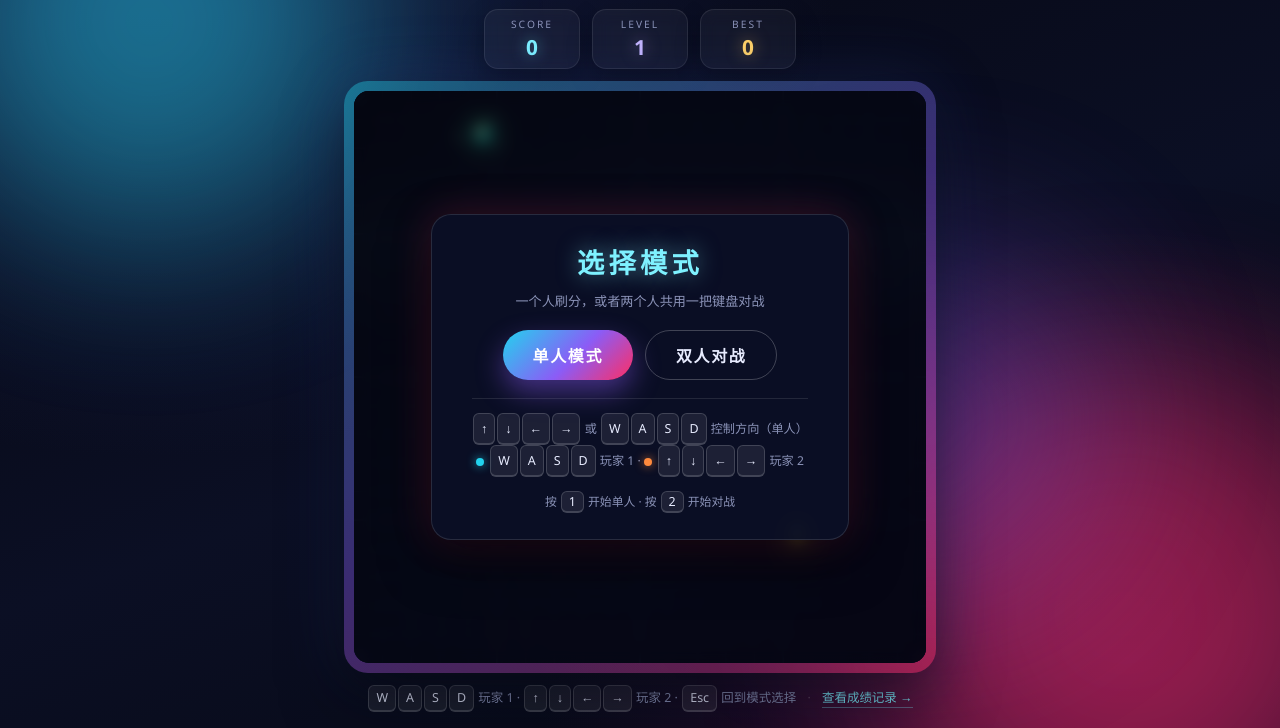
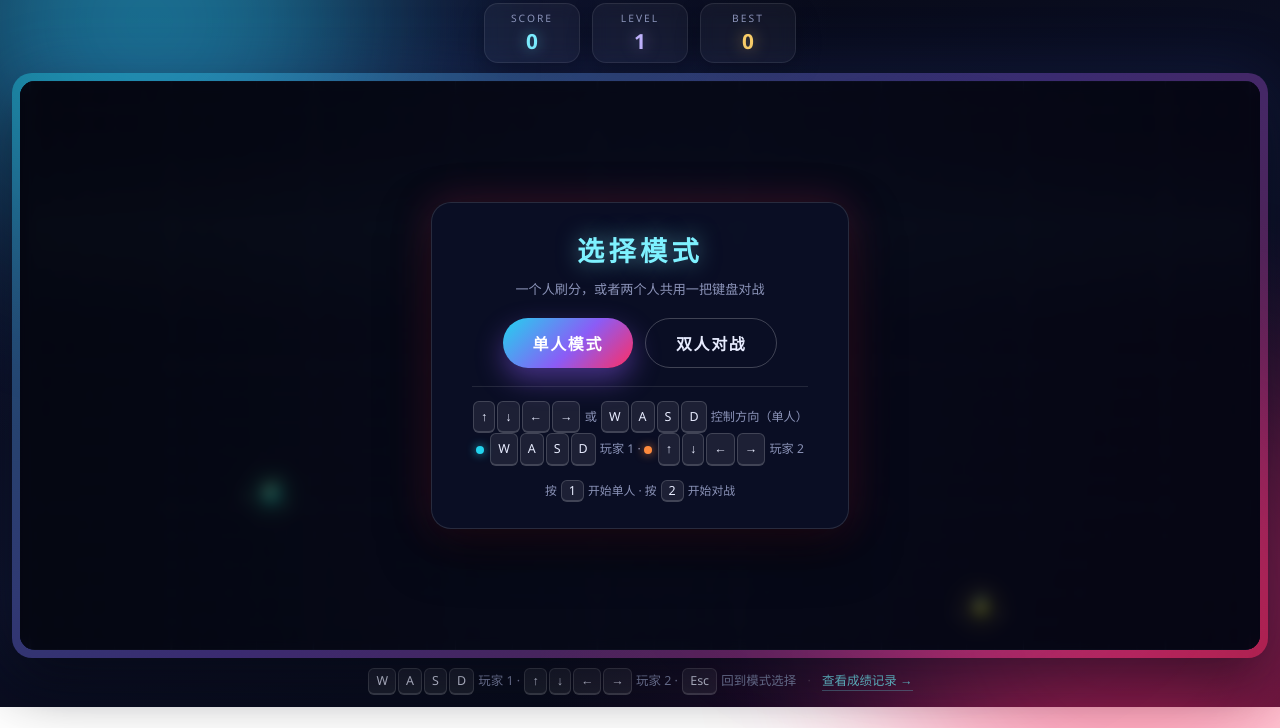
Before and after one commit to UCAS-yangxb/snake, a plain HTML site: page index.html in a window 1280 px wide. Shown: the part 93-821 px from the top of the page. After the commit the page ends 800 px from the top, so only its background shows below. Drawn offline with Linux system fonts and the light colour scheme; animation ran at ten frames a second.

Commit message:
fix: 棋盘改为铺满窗口的长方形活动区
问题：上一版只是把正方形棋盘按窗口短边放大，宽屏左右仍然空着一大片，活动空间并没有真正变大。
改法：短边固定 MIN_TILES(20) 格，长边按窗口比例延伸，棋盘铺满整个窗口——1600×1000 下约为 35×20 格，1920×1080 下约为 50×20 格。网格按 cols×rows 绘制并居中（cell 像素尺寸 + offX/offY 偏移），墙面碰撞、食物生成、蛇身与食物绘制、开局提示全部改用 cols/rows 与偏移量。
细节：对局进行中窗口变化只缩放不重排格数，避免蛇被瞬移；每局开始时按当前窗口重新排布。初始位置改为棋盘正中央，双人模式从中心向两侧分列。食物数量随面积缩放（单人 max(1, round(面积/400))、对战 max(3, round(面积/200))），避免在空旷地图里到处找不到吃的。
验证：测试新增长方形横向范围断言（走 14 步仍不撞墙，证明横向格子远多于 20），并覆盖开局待机、双方就绪、反向键不掉头、胜负判定、成绩记录；无头 Chrome 在 1600×1000 与 1920×1080 下渲染确认棋盘横向铺满。

```diff
--- a/index.html
+++ b/index.html
@@ -22,18 +22,18 @@
         }
 
         body {
-            min-height: 100vh;
+            height: 100vh;
             display: flex;
-            align-items: center;
+            align-items: stretch;
             justify-content: center;
-            padding: 14px 14px 16px;
+            padding: 10px 12px 12px;
             color: var(--ink);
             font-family: 'Segoe UI', 'PingFang SC', 'Microsoft YaHei', system-ui, sans-serif;
             background:
                 radial-gradient(1100px 780px at 12% 8%, #17204a 0%, transparent 62%),
                 radial-gradient(980px 720px at 88% 92%, #3a0f3d 0%, transparent 60%),
                 linear-gradient(160deg, #05060f 0%, #0b0f24 55%, #060812 100%);
-            overflow-x: hidden;
+            overflow: hidden;
         }
 
         /* 背景里缓慢漂移的极光光斑 */
@@ -61,7 +61,10 @@
             display: flex;
             flex-direction: column;
             align-items: center;
-            gap: 12px;
+            gap: 10px;
+            width: 100%;
+            max-width: 1800px;
+            height: 100%;
         }
 
         .title {
@@ -142,10 +145,11 @@
 
         .board {
             position: relative;
-            width: min(1200px, 94vw, 74vh);
-            aspect-ratio: 1 / 1;
-            padding: 10px;
-            border-radius: 24px;
+            flex: 1 1 auto;
+            width: 100%;
+            min-height: 240px;
+            padding: 8px;
+            border-radius: 20px;
             background: linear-gradient(145deg, rgba(34, 211, 238, .38), rgba(139, 92, 246, .38), rgba(255, 46, 99, .38));
             box-shadow: 0 26px 60px rgba(0, 0, 0, .55), 0 0 70px rgba(80, 120, 255, .16);
             animation: boardIn .85s ease both;
@@ -166,7 +170,7 @@
 
         .overlay {
             position: absolute;
-            inset: 10px;
+            inset: 8px;
             display: flex;
             align-items: center;
             justify-content: center;
@@ -482,10 +486,15 @@
             const value3 = document.getElementById('value3');
 
             /* ---------------- 基础参数 ---------------- */
-            const tileCount = 20;                // 逻辑格子数固定，棋盘尺寸随屏幕变化
-            let SIZE = 600;                      // 逻辑画布边长（CSS 像素）
-            let gridSize = SIZE / tileCount;     // 每格像素
-            let scaleK = 1;                      // 相对 600px 基准的缩放系数，用于等比调整光效
+            const MIN_TILES = 20;                // 短边至少 20 格，长边按窗口比例延伸成长方形
+            let cols = 20;                       // 横向格数
+            let rows = 20;                       // 纵向格数
+            let cell = 30;                       // 每格像素
+            let offX = 0;                        // 网格在画布内的水平居中偏移
+            let offY = 0;                        // 网格在画布内的垂直居中偏移
+            let boardW = 600;                    // 画布逻辑宽度
+            let boardH = 600;                    // 画布逻辑高度
+            let scaleK = 1;                      // 相对 30px 格子的缩放系数，用于等比调整光效
             let boardReady = false;
             const START_SPEED = 130;             // 单人模式每步毫秒数，越小越快
             const MIN_SPEED = 65;
@@ -543,10 +552,10 @@
                 element.classList.add('bump');
             }
 
-            function cellCenter(cell) {
+            function cellCenter(pos) {
                 return {
-                    x: cell.x * gridSize + gridSize / 2,
-                    y: cell.y * gridSize + gridSize / 2
+                    x: offX + pos.x * cell + cell / 2,
+                    y: offY + pos.y * cell + cell / 2
                 };
             }
 
@@ -556,20 +565,33 @@
                 return m + ':' + (s < 10 ? '0' + s : s);
             }
 
-            // 让棋盘铺满可用空间：按窗口尺寸重算逻辑尺寸，并按设备像素比提高分辨率
-            function resizeBoard() {
+            // 让棋盘铺满窗口：短边固定 MIN_TILES 格，长边按窗口比例延伸成长方形
+            function resizeBoard(reshape) {
                 const rect = canvas.getBoundingClientRect();
-                const cssSize = Math.max(240, Math.round(Math.min(rect.width, rect.height)));
-                if (boardReady && cssSize === SIZE) return;
+                const w = Math.max(320, Math.round(rect.width));
+                const h = Math.max(240, Math.round(rect.height));
+                if (boardReady && w === boardW && h === boardH && !reshape) return;
 
-                SIZE = cssSize;
-                gridSize = SIZE / tileCount;
-                scaleK = gridSize / 30;
+                boardW = w;
+                boardH = h;
+
+                // 对局进行中只缩放不重排格数，避免蛇的位置被瞬移
+                if (reshape || !boardReady || phase !== 'playing') {
+                    cell = Math.min(w, h) / MIN_TILES;
+                    cols = Math.max(MIN_TILES, Math.floor(w / cell));
+                    rows = Math.max(MIN_TILES, Math.floor(h / cell));
+                } else {
+                    cell = Math.min(w / cols, h / rows);
+                }
+
+                offX = (w - cols * cell) / 2;
+                offY = (h - rows * cell) / 2;
+                scaleK = cell / 30;
                 boardReady = true;
 
                 const dpr = Math.min(window.devicePixelRatio || 1, 2);
-                canvas.width = Math.round(SIZE * dpr);
-                canvas.height = Math.round(SIZE * dpr);
+                canvas.width = Math.round(w * dpr);
+                canvas.height = Math.round(h * dpr);
                 ctx.setTransform(dpr, 0, 0, dpr, 0, 0);
             }
 
@@ -656,8 +678,8 @@
             function freeCells() {
                 const occupied = occupiedCells();
                 const free = [];
-                for (let x = 0; x < tileCount; x++) {
-                    for (let y = 0; y < tileCount; y++) {
+                for (let x = 0; x < cols; x++) {
+                    for (let y = 0; y < rows; y++) {
                         if (!occupied.has(x + ',' + y)) free.push({ x: x, y: y });
                     }
                 }
@@ -680,6 +702,7 @@
             function startRound(nextMode) {
                 mode = nextMode;
                 phase = 'playing';
+                resizeBoard(true);       // 每局开始时按当前窗口重新排布格子
                 roundStarted = false;
                 startedAt = 0;
                 clockSecond = -1;
@@ -691,17 +714,23 @@
                 bestAtStart = highScore;
                 soloLevel = 1;
 
+                const midRow = Math.floor(rows / 2);
+                const midCol = Math.floor(cols / 2);
+                const area = cols * rows;
+
                 if (mode === 'versus') {
+                    const gap = Math.max(3, Math.min(6, Math.floor(cols / 8)));
                     snakes = [
-                        makeSnake('玩家 1', [{ x: 6, y: 10 }, { x: 5, y: 10 }, { x: 4, y: 10 }], { x: 1, y: 0 }, PALETTES.p1),
-                        makeSnake('玩家 2', [{ x: 13, y: 10 }, { x: 14, y: 10 }, { x: 15, y: 10 }], { x: -1, y: 0 }, PALETTES.p2)
+                        makeSnake('玩家 1', [{ x: midCol - gap, y: midRow }, { x: midCol - gap - 1, y: midRow }, { x: midCol - gap - 2, y: midRow }], { x: 1, y: 0 }, PALETTES.p1),
+                        makeSnake('玩家 2', [{ x: midCol + gap, y: midRow }, { x: midCol + gap + 1, y: midRow }, { x: midCol + gap + 2, y: midRow }], { x: -1, y: 0 }, PALETTES.p2)
                     ];
                     speed = VERSUS_SPEED;
-                    setupFoods(3);
+                    // 棋盘越大，食物越多，避免在空旷的长方形地图里到处找不到吃的
+                    setupFoods(Math.max(3, Math.round(area / 200)));
                 } else {
-                    snakes = [makeSnake('玩家', [{ x: 10, y: 10 }, { x: 9, y: 10 }, { x: 8, y: 10 }], { x: 1, y: 0 }, PALETTES.solo)];
+                    snakes = [makeSnake('玩家', [{ x: midCol, y: midRow }, { x: midCol - 1, y: midRow }, { x: midCol - 2, y: midRow }], { x: 1, y: 0 }, PALETTES.solo)];
                     speed = START_SPEED;
-                    setupFoods(1);
+                    setupFoods(Math.max(1, Math.round(area / 400)));
                 }
 
                 // 开局先不动：等玩家按下第一个方向键再出发，避免还没反应过来就被蛇带着走
@@ -798,7 +827,7 @@
                 const deaths = new Map();
                 active.forEach(s => {
                     const head = heads.get(s);
-                    if (head.x < 0 || head.x >= tileCount || head.y < 0 || head.y >= tileCount) {
+                    if (head.x < 0 || head.x >= cols || head.y < 0 || head.y >= rows) {
                         deaths.set(s, 'wall');
                         return;
                     }
@@ -846,7 +875,7 @@
             function onEat(snake, food) {
                 const pos = cellCenter(food);
                 floaters.push({ x: pos.x, y: pos.y, text: '+10', life: 1, hue: food.hue });
-                rings.push({ x: pos.x, y: pos.y, r: gridSize * 0.4, maxR: gridSize * 2.6, life: 1, hue: food.hue });
+                rings.push({ x: pos.x, y: pos.y, r: cell * 0.4, maxR: cell * 2.6, life: 1, hue: food.hue });
                 spawnBurst(pos, 20, food.hue);
 
                 if (mode === 'solo') {
@@ -859,9 +888,9 @@
                     if (nextLevel !== soloLevel) {
                         soloLevel = nextLevel;
                         bump(levelCard);
-                        const center = { x: SIZE / 2, y: SIZE / 2 };
+                        const center = { x: offX + cols * cell / 2, y: offY + rows * cell / 2 };
                         floaters.push({ x: center.x, y: center.y, text: 'LEVEL ' + soloLevel, life: 1.35, hue: 285 });
-                        rings.push({ x: center.x, y: center.y, r: gridSize, maxR: SIZE * 0.7, life: 1, hue: 285 });
+                        rings.push({ x: center.x, y: center.y, r: cell, maxR: Math.max(cols, rows) * cell * 0.5, life: 1, hue: 285 });
                     }
                     speed = Math.max(MIN_SPEED, START_SPEED - (soloLevel - 1) * SPEED_STEP);
                 }
@@ -982,53 +1011,69 @@
 
             /* ---------------- 绘制 ---------------- */
             function drawBackground() {
-                const gradient = ctx.createLinearGradient(0, 0, SIZE, SIZE);
+                const gridW = cols * cell;
+                const gridH = rows * cell;
+                const gx = offX + gridW / 2;
+                const gy = offY + gridH / 2;
+
+                const gradient = ctx.createLinearGradient(0, 0, boardW, boardH);
                 gradient.addColorStop(0, '#070a18');
                 gradient.addColorStop(0.5, '#0a0f26');
                 gradient.addColorStop(1, '#0c0722');
                 ctx.fillStyle = gradient;
-                ctx.fillRect(0, 0, SIZE, SIZE);
+                ctx.fillRect(0, 0, boardW, boardH);
 
                 // 中央缓缓呼吸的光晕
                 const breathe = 0.1 + 0.035 * Math.sin(animTime * 0.9);
-                const halo = ctx.createRadialGradient(SIZE / 2, SIZE / 2, 40, SIZE / 2, SIZE / 2, SIZE * 0.78);
+                const halo = ctx.createRadialGradient(gx, gy, 40, gx, gy, Math.max(boardW, boardH) * 0.6);
                 halo.addColorStop(0, 'rgba(96,132,255,' + breathe + ')');
                 halo.addColorStop(1, 'rgba(0,0,0,0)');
                 ctx.fillStyle = halo;
-                ctx.fillRect(0, 0, SIZE, SIZE);
+                ctx.fillRect(0, 0, boardW, boardH);
 
-                // 网格
+                // 网格：按实际格数与居中偏移绘制
                 ctx.lineWidth = 1;
                 ctx.strokeStyle = 'rgba(150,180,255,0.06)';
                 ctx.beginPath();
-                for (let i = 1; i < tileCount; i++) {
-                    const p = i * gridSize;
-                    ctx.moveTo(p, 0);
-                    ctx.lineTo(p, SIZE);
-                    ctx.moveTo(0, p);
-                    ctx.lineTo(SIZE, p);
+                for (let i = 1; i < cols; i++) {
+                    const p = offX + i * cell;
+                    ctx.moveTo(p, offY);
+                    ctx.lineTo(p, offY + gridH);
+                }
+                for (let j = 1; j < rows; j++) {
+                    const p = offY + j * cell;
+                    ctx.moveTo(offX, p);
+                    ctx.lineTo(offX + gridW, p);
                 }
                 ctx.stroke();
 
                 ctx.strokeStyle = 'rgba(150,180,255,0.13)';
                 ctx.beginPath();
-                for (let i = 5; i < tileCount; i += 5) {
-                    const p = i * gridSize;
-                    ctx.moveTo(p, 0);
-                    ctx.lineTo(p, SIZE);
-                    ctx.moveTo(0, p);
-                    ctx.lineTo(SIZE, p);
+                for (let i = 5; i < cols; i += 5) {
+                    const p = offX + i * cell;
+                    ctx.moveTo(p, offY);
+                    ctx.lineTo(p, offY + gridH);
+                }
+                for (let j = 5; j < rows; j += 5) {
+                    const p = offY + j * cell;
+                    ctx.moveTo(offX, p);
+                    ctx.lineTo(offX + gridW, p);
                 }
                 ctx.stroke();
 
+                // 活动区域外框，让长方形边界更清楚
+                ctx.strokeStyle = 'rgba(150,180,255,0.2)';
+                ctx.lineWidth = 1;
+                ctx.strokeRect(offX + 0.5, offY + 0.5, gridW - 1, gridH - 1);
+
                 // 自上而下缓缓扫过的光带
-                const bandY = ((animTime * 95) % (SIZE + 260)) - 130;
+                const bandY = offY + ((animTime * 95) % (gridH + 260)) - 130;
                 const band = ctx.createLinearGradient(0, bandY - 90, 0, bandY + 90);
                 band.addColorStop(0, 'rgba(120,255,255,0)');
                 band.addColorStop(0.5, 'rgba(120,255,255,0.055)');
                 band.addColorStop(1, 'rgba(120,255,255,0)');
                 ctx.fillStyle = band;
-                ctx.fillRect(0, bandY - 90, SIZE, 180);
+                ctx.fillRect(offX, bandY - 90, gridW, 180);
             }
 
             function snakePoints(snake, t) {
@@ -1039,8 +1084,8 @@
                         ? snake.prev[i]
                         : snake.prev[snake.prev.length - 1] || current;
                     points.push({
-                        x: (previous.x + (current.x - previous.x) * t) * gridSize + gridSize / 2,
-                        y: (previous.y + (current.y - previous.y) * t) * gridSize + gridSize / 2
+                        x: offX + (previous.x + (current.x - previous.x) * t) * cell + cell / 2,
+                        y: offY + (previous.y + (current.y - previous.y) * t) * cell + cell / 2
                     });
                 }
                 return points;
@@ -1067,7 +1112,7 @@
                     ctx.strokeStyle = 'hsla(' + hue + ', 92%, ' + light + '%, 0.96)';
                     ctx.shadowColor = 'hsla(' + hue + ', 100%, 62%, 0.9)';
                     ctx.shadowBlur = snake.alive ? 16 * scaleK : 0;
-                    ctx.lineWidth = gridSize * (0.40 + 0.26 * toHead);
+                    ctx.lineWidth = cell * (0.40 + 0.26 * toHead);
                     ctx.beginPath();
                     ctx.moveTo(from.x, from.y);
                     ctx.lineTo(to.x, to.y);
@@ -1077,7 +1122,7 @@
                 // 背部高光，让身体有立体感
                 ctx.shadowBlur = 0;
                 ctx.strokeStyle = 'rgba(255,255,255,0.16)';
-                ctx.lineWidth = gridSize * 0.14;
+                ctx.lineWidth = cell * 0.14;
                 ctx.beginPath();
                 ctx.moveTo(points[total - 1].x, points[total - 1].y);
                 for (let i = total - 2; i >= 0; i--) {
@@ -1092,13 +1137,13 @@
             function drawHead(points, snake) {
                 const head = points[0];
                 const behind = points[1] || {
-                    x: head.x - snake.dir.x * gridSize,
-                    y: head.y - snake.dir.y * gridSize
+                    x: head.x - snake.dir.x * cell,
+                    y: head.y - snake.dir.y * cell
                 };
                 const dir = unit(head.x - behind.x, head.y - behind.y);
                 const side = { x: -dir.y, y: dir.x };
                 const pulse = 1 + 0.05 * Math.sin(animTime * 7);
-                const radius = gridSize * 0.47 * pulse;
+                const radius = cell * 0.47 * pulse;
                 const head3 = snake.palette.head;
 
                 ctx.save();
@@ -1118,10 +1163,10 @@
                 ctx.restore();
 
                 // 眼睛：深色瞳孔 + 白点高光，朝行进方向偏移
-                const eyeR = gridSize * 0.105;
-                const sep = gridSize * 0.2;
-                const ox = head.x + dir.x * gridSize * 0.12;
-                const oy = head.y + dir.y * gridSize * 0.12;
+                const eyeR = cell * 0.105;
+                const sep = cell * 0.2;
+                const ox = head.x + dir.x * cell * 0.12;
+                const oy = head.y + dir.y * cell * 0.12;
 
                 for (const sign of [1, -1]) {
                     const ex = ox + side.x * sep * sign;
@@ -1143,7 +1188,7 @@
                 const center = cellCenter(food);
                 const hue = food.hue;
                 const pulse = 1 + 0.12 * Math.sin(animTime * 5.5 + hue);
-                const radius = gridSize * 0.36 * pulse;
+                const radius = cell * 0.36 * pulse;
 
                 // 旋转的虚线光环
                 ctx.save();
@@ -1153,7 +1198,7 @@
                 ctx.strokeStyle = 'hsla(' + hue + ', 100%, 72%, 0.6)';
                 ctx.lineWidth = 2 * scaleK;
                 ctx.beginPath();
-                ctx.arc(0, 0, gridSize * 0.72, 0, Math.PI * 2);
+                ctx.arc(0, 0, cell * 0.72, 0, Math.PI * 2);
                 ctx.stroke();
                 ctx.restore();
 
@@ -1187,15 +1232,15 @@
                 ctx.rotate(Math.sin(animTime * 2 + hue) * 0.25 - 0.4);
                 ctx.fillStyle = '#7ef29d';
                 ctx.beginPath();
-                ctx.ellipse(0, 0, gridSize * 0.17, gridSize * 0.075, 0, 0, Math.PI * 2);
+                ctx.ellipse(0, 0, cell * 0.17, cell * 0.075, 0, 0, Math.PI * 2);
                 ctx.fill();
                 ctx.restore();
 
                 // 环绕的小亮点
                 for (let i = 0; i < 3; i++) {
                     const angle = animTime * 2 + i * Math.PI * 2 / 3 + hue;
-                    const sx = center.x + Math.cos(angle) * gridSize * 0.92;
-                    const sy = center.y + Math.sin(angle) * gridSize * 0.5;
+                    const sx = center.x + Math.cos(angle) * cell * 0.92;
+                    const sy = center.y + Math.sin(angle) * cell * 0.5;
                     const alpha = 0.3 + 0.7 * Math.abs(Math.sin(animTime * 3 + i));
                     ctx.fillStyle = 'hsla(' + hue + ', 100%, 92%, ' + alpha + ')';
                     ctx.beginPath();
@@ -1223,7 +1268,7 @@
                     ctx.fill();
                 });
 
-                ctx.font = '700 ' + Math.round(gridSize * 0.8) + 'px "Segoe UI", system-ui, sans-serif';
+                ctx.font = '700 ' + Math.round(cell * 0.8) + 'px "Segoe UI", system-ui, sans-serif';
                 ctx.textAlign = 'center';
                 ctx.textBaseline = 'middle';
                 floaters.forEach(f => {
@@ -1255,11 +1300,13 @@
 
             // 开局前盖在棋盘中央的提示：告诉玩家按下方向键才会开始移动
             function drawWaitingHint() {
-                const cx = SIZE / 2;
+                const gridW = cols * cell;
+                const gridH = rows * cell;
+                const cx = offX + gridW / 2;
                 // 放在偏上位置，避免挡住位于棋盘中央的初始蛇身
-                const cy = SIZE * 0.34;
+                const cy = offY + gridH * 0.34;
                 const versus = mode === 'versus';
-                const bandHeight = SIZE * 0.26;
+                const bandHeight = gridH * 0.26;
 
                 ctx.save();
                 ctx.textAlign = 'center';
@@ -1270,7 +1317,7 @@
                 band.addColorStop(0.5, 'rgba(6,9,20,0.8)');
                 band.addColorStop(1, 'rgba(6,9,20,0)');
                 ctx.fillStyle = band;
-                ctx.fillRect(0, cy - bandHeight / 2, SIZE, bandHeight);
+                ctx.fillRect(offX, cy - bandHeight / 2, gridW, bandHeight);
 
                 ctx.font = '700 ' + Math.round(26 * scaleK) + 'px "Segoe UI", "PingFang SC", system-ui, sans-serif';
                 ctx.fillStyle = '#e8ecff';
@@ -1291,9 +1338,9 @@
                     const ready2 = snakes[1] && waitingSnakes.indexOf(snakes[1]) < 0;
                     ctx.font = '600 ' + Math.round(13 * scaleK) + 'px "Segoe UI", "PingFang SC", system-ui, sans-serif';
                     ctx.fillStyle = ready1 ? '#7ef1ff' : 'rgba(160,170,200,0.65)';
-                    ctx.fillText('玩家 1 ' + (ready1 ? '已就绪' : '等待中'), cx - SIZE * 0.17, cy + 46 * scaleK);
+                    ctx.fillText('玩家 1 ' + (ready1 ? '已就绪' : '等待中'), cx - gridW * 0.17, cy + 46 * scaleK);
                     ctx.fillStyle = ready2 ? '#ffb066' : 'rgba(160,170,200,0.65)';
-                    ctx.fillText('玩家 2 ' + (ready2 ? '已就绪' : '等待中'), cx + SIZE * 0.17, cy + 46 * scaleK);
+                    ctx.fillText('玩家 2 ' + (ready2 ? '已就绪' : '等待中'), cx + gridW * 0.17, cy + 46 * scaleK);
                 }
 
                 ctx.restore();
@@ -1370,8 +1417,8 @@
             window.restartRound = restartRound;
             window.showMenu = showMenu;
 
-            resizeBoard();
-            window.addEventListener('resize', resizeBoard);
+            resizeBoard(true);
+            window.addEventListener('resize', function () { resizeBoard(false); });
             showMenu();
             requestAnimationFrame(gameLoop);
         })();
```
Also changed, not shown: 1 other file.
